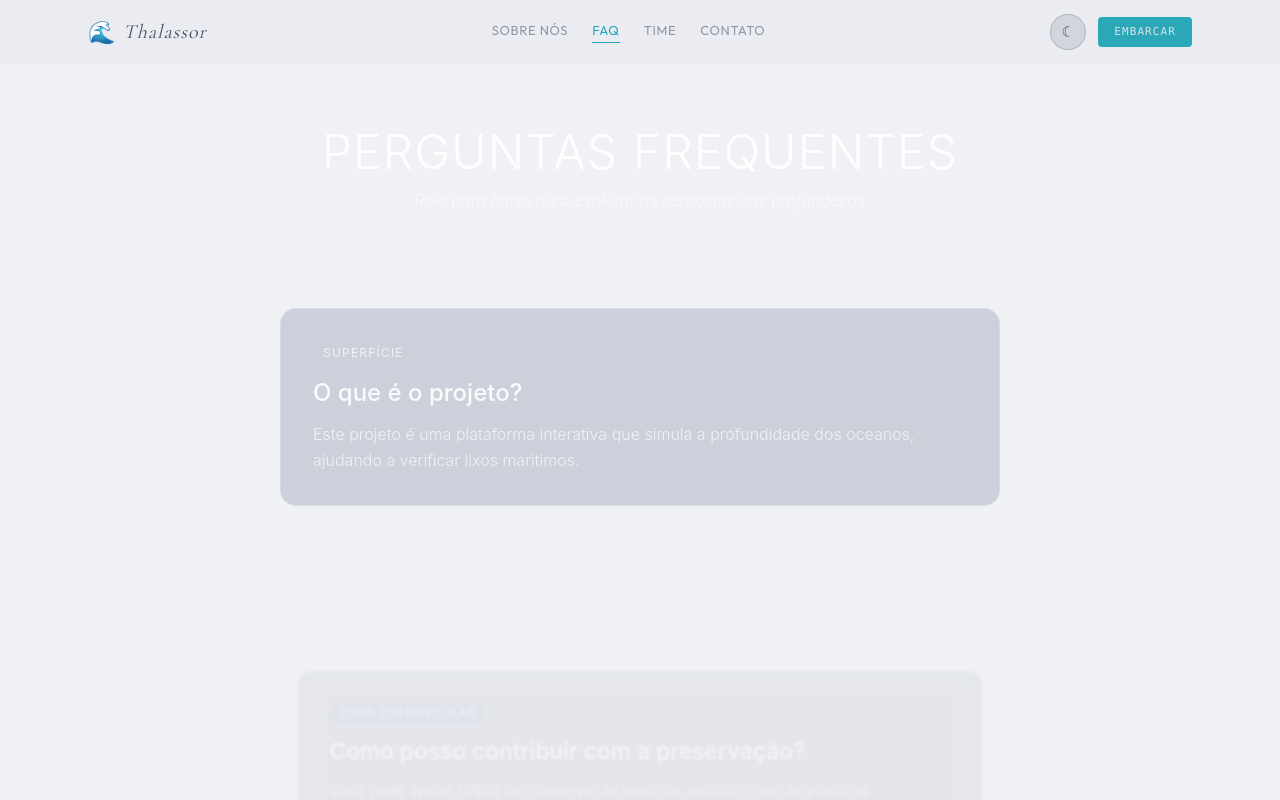
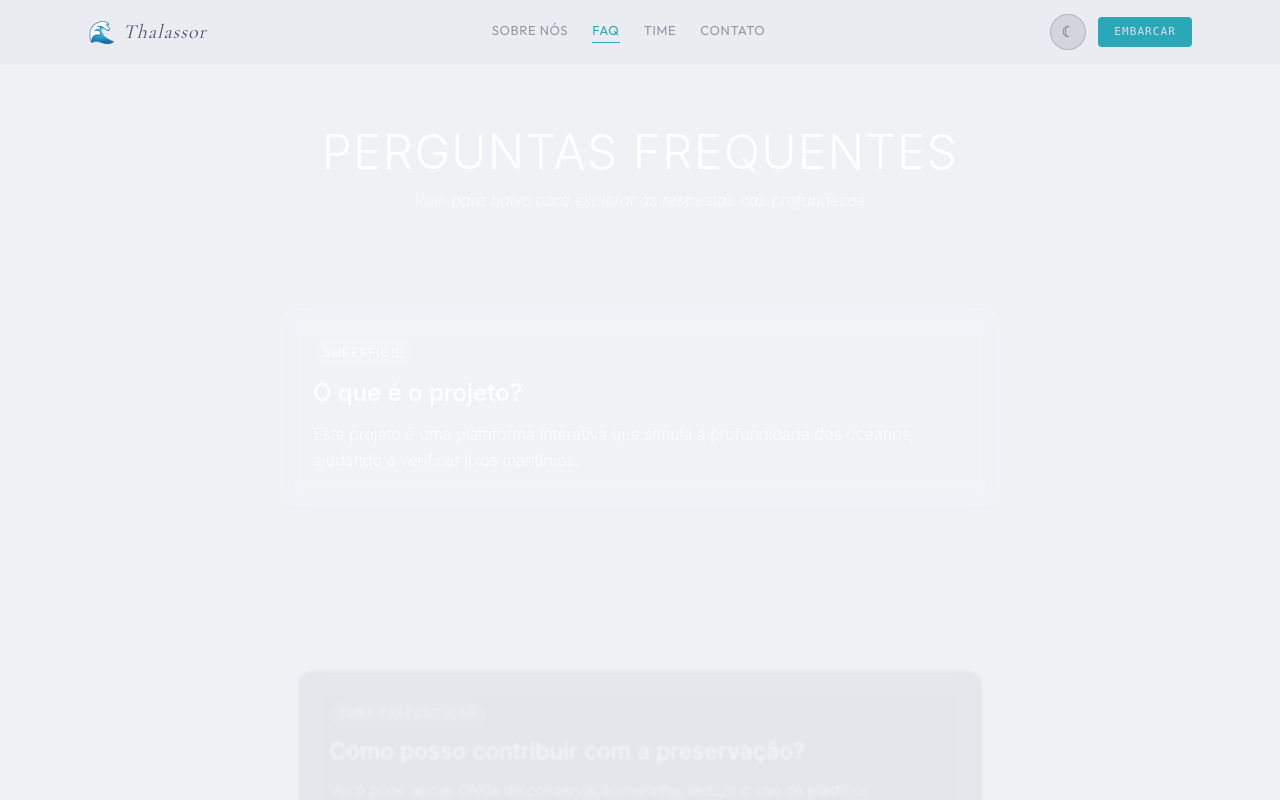
Before and after one commit to Sprint1-Front/GS-FRONT, a React (Vite) app in the folder gs-front/: page /faq in a window 1280 px wide. Shown: the top 800 px of the page. Built offline with nearby package versions, Linux system fonts and the light colour scheme.

Commit message:
develop: corrigindo erros

```diff
--- a/gs-front/src/components/Ocean/Fish.tsx
+++ b/gs-front/src/components/Ocean/Fish.tsx
@@ -135,7 +135,7 @@ export default function Fish({ progress }: { progress: number }) {
     <canvas
       ref={canvasRef}
       className="absolute inset-0 w-full h-full pointer-events-none"
-      style={{ zIndex: 6 }}
+      style={{ zIndex: 1 }}
     />
   );
 }
--- a/gs-front/src/routes/Faq/index.tsx
+++ b/gs-front/src/routes/Faq/index.tsx
@@ -4,7 +4,6 @@ import Midwater from "../../components/Ocean/Midwater";
 import AbyssZone from "../../components/Ocean/AbyssZone";
 import Floor from "../../components/Ocean/Floor";
 import DepthIndicator from "../../components/Ocean/DepthIndicator";
-import Fish from "../../components/Ocean/Fish";
 
 const zones = [
   { name: "Superfície",    desc: "Zona fótica · 0–200m",          bg: "#4ab8e8", start: 0    },
@@ -90,7 +89,6 @@ export default function Faq() {
         <Midwater progress={progress} />
         <AbyssZone progress={progress} />
         <Floor progress={progress} />
-        <Fish progress={progress} />
 
         <DepthIndicator progress={progress} zone={cur} />
       </div>
@@ -114,13 +112,13 @@ export default function Faq() {
                 key={index}
                 className={`p-8 rounded-2xl border transition-all duration-650 ${
                   isCurrentZone
-                    ? "bg-surface-0 border-white/20 shadow-[0_8px_32px_0_rgba(255,255,255,0.05)] scale-100 opacity-100"
+                    ? "bg-white/10 border-white/20 shadow-[0_8px_32px_0_rgba(255,255,255,0.05)] scale-100 opacity-100"
                     : "bg-black/10 border-white/5 scale-95 opacity-40 blur-[1px]"
                 }`}
                 style={{ backdropFilter: "blur(12px)" }}
               >
                 <div className="flex items-center gap-3 mb-3">
-                  <span className="text-xs uppercase tracking-widest px-2.5 py-1 rounded-full bg-surface-0 text-white/70">
+                  <span className="text-xs uppercase tracking-widest px-2.5 py-1 rounded-full bg-white/10 text-white/70">
                     {zones[item.zoneIndex].name}
                   </span>
                 </div>
--- a/gs-front/src/routes/Integrantes/index.tsx
+++ b/gs-front/src/routes/Integrantes/index.tsx
@@ -4,6 +4,7 @@ import Midwater from "../../components/Ocean/Midwater";
 import AbyssZone from "../../components/Ocean/AbyssZone";
 import Floor from "../../components/Ocean/Floor";
 import DepthIndicator from "../../components/Ocean/DepthIndicator";
+import Fish from "../../components/Ocean/Fish";
 
 import githubIcon from "../../assets/icons/github.svg";
 import linkedinIcon from "../../assets/icons/linkedin.svg";
@@ -131,6 +132,7 @@ export default function Integrantes() {
         <Midwater progress={progress} />
         <AbyssZone progress={progress} />
         <Floor progress={progress} />
+        <Fish progress={progress} />
 
         <DepthIndicator progress={progress} zone={cur} />
       </div>
```
